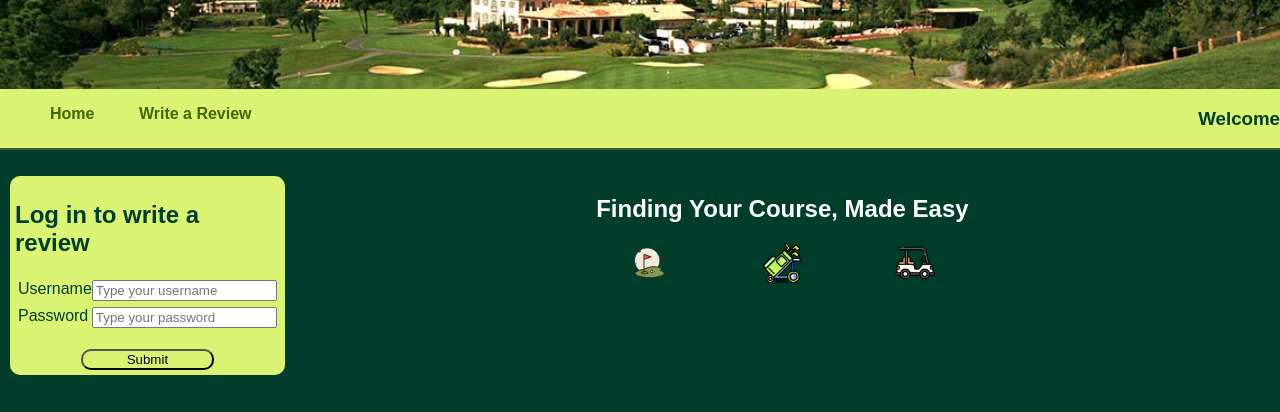
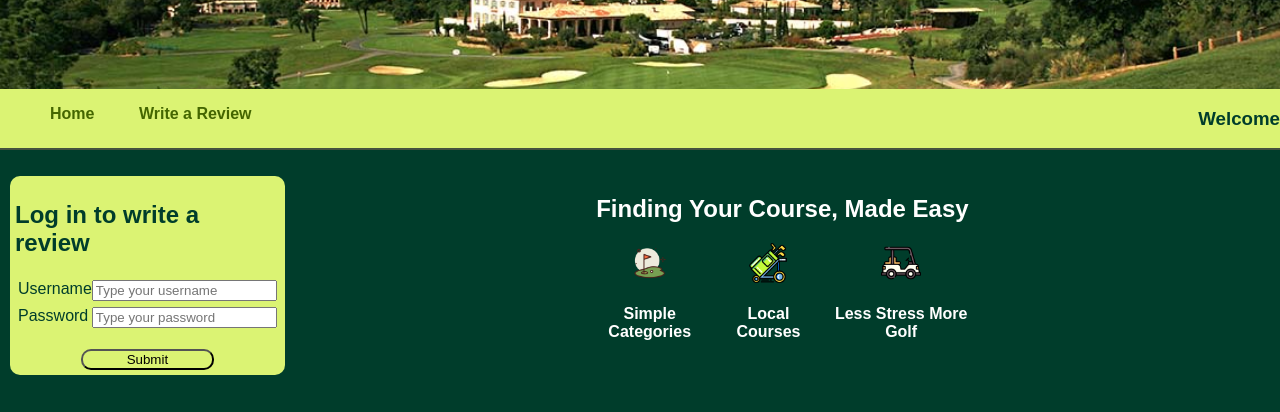
Before and after one commit to kdresen/CS260, a plain HTML site: page Startup/index.html in a window 1280 px wide. Shown: the part 168-580 px from the top of the page. Drawn offline with Linux system fonts and the light colour scheme.

```diff
--- a/Startup/index.html
+++ b/Startup/index.html
@@ -145,6 +145,17 @@
 
             }
 
+            .png-card {
+                display: flex;
+                flex-direction: column;
+                align-items: center;
+                justify-content: center;
+            }
+
+            .png-card h4 {
+                text-align: center;
+            }
+
 
 
         </style>
@@ -213,13 +224,13 @@
 
                     <div class="intro-png">
                         <h2>Finding Your Course, Made Easy</h2>
-                        <div style="display: flex; justify-content: space-around; width: 40%;">
+                        <div clas="png-container" style="display: flex; justify-content: space-around; width: 40%;">
                             <!--attribute author <a href="https://www.flaticon.com/free-icons/golfer" title="golfer icons">Golfer icons created by Darius Dan - Flaticon</a>-->
-                            <div><img src="flag.png" alt="golf-field"></div>
+                            <div class="png-card"><img src="flag.png" alt="golf-field"><h4>Simple Categories</h4></div>
                             <!--attribute author <a href="https://www.flaticon.com/free-icons/golf" title="golf icons">Golf icons created by Freepik - Flaticon</a>-->
-                            <div><img src="golf.png" alt="golf-green"></div>
+                            <div class="png-card"><img src="golf.png" alt="golf-green"><h4>Local Courses</h4></div>
                             <!--attribute author <a href="https://www.flaticon.com/free-icons/golf-cart" title="golf cart icons">Golf cart icons created by Freepik - Flaticon</a>-->
-                            <div><img src="golf-cart.png" alt="golf"></div>
+                            <div class="png-card"><img src="golf-cart.png" alt="golf"><h4>Less Stress More Golf</h4></div>
                         </div>
 
                     </div>
```
Also changed, not shown: Startup/review.html (+1 -0 lines).
